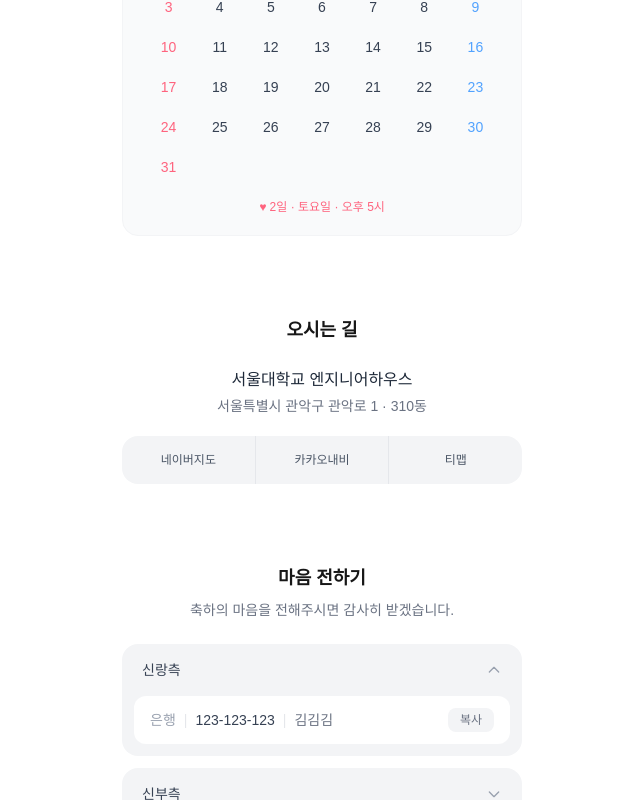
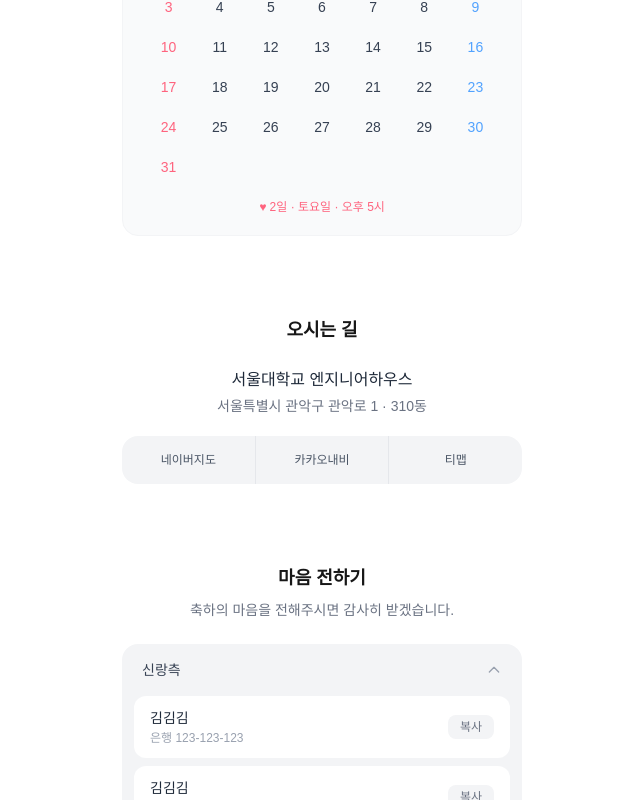
Before and after one commit to IlkwonHong/a_wedding_invite, a Next.js app: page /a_wedding_invite/ in a window 1280 px wide. Both pictures are taken after a click on the button "신랑측". Shown: the part 1901-2701 px from the top of the page, without its empty margins (318-958 px from the left). Built offline with nearby package versions, Linux system fonts and the light colour scheme.

Commit message:
added account

```diff
--- a/src/components/BankAccount.tsx
+++ b/src/components/BankAccount.tsx
@@ -3,8 +3,22 @@
 import { useState } from "react";
 
 const SIDES = [
-  { label: "신랑측", bank: "은행", number: "123-123-123", holder: "김김김" },
-  { label: "신부측", bank: "은행", number: "123-123-123", holder: "김김김" },
+  {
+    label: "신랑측",
+    accounts: [
+      { bank: "은행", number: "123-123-123", holder: "김김김" },
+      { bank: "은행", number: "123-123-123", holder: "김김김" },
+      { bank: "은행", number: "123-123-123", holder: "김김김" },
+    ],
+  },
+  {
+    label: "신부측",
+    accounts: [
+      { bank: "은행", number: "123-123-123", holder: "김김김" },
+      { bank: "은행", number: "123-123-123", holder: "김김김" },
+      { bank: "은행", number: "123-123-123", holder: "김김김" },
+    ],
+  },
 ];
 
 function AccountRow({
@@ -26,13 +40,12 @@ function AccountRow({
 
   return (
     <div className="flex items-center justify-between rounded-xl bg-white px-4 py-3">
-      <p className="text-sm text-gray-700">
-        <span className="text-gray-400">{bank}</span>
-        <span className="mx-2 text-gray-200">|</span>
-        <span>{number}</span>
-        <span className="mx-2 text-gray-200">|</span>
-        <span className="text-gray-500">{holder}</span>
-      </p>
+      <div className="text-left">
+        <p className="text-sm font-medium text-gray-800">{holder}</p>
+        <p className="mt-0.5 text-xs text-gray-400">
+          {bank} {number}
+        </p>
+      </div>
       <button
         onClick={copy}
         className="ml-3 shrink-0 rounded-lg bg-gray-100 px-3 py-1 text-xs text-gray-500"
@@ -45,9 +58,7 @@ function AccountRow({
 
 function DropdownSection({
   label,
-  bank,
-  number,
-  holder,
+  accounts,
 }: (typeof SIDES)[0]) {
   const [open, setOpen] = useState(false);
 
@@ -72,8 +83,10 @@ function DropdownSection({
       </button>
 
       {open && (
-        <div className="px-3 pb-3">
-          <AccountRow bank={bank} number={number} holder={holder} />
+        <div className="flex flex-col gap-2 px-3 pb-3">
+          {accounts.map((acc, i) => (
+            <AccountRow key={i} {...acc} />
+          ))}
         </div>
       )}
     </div>
```
